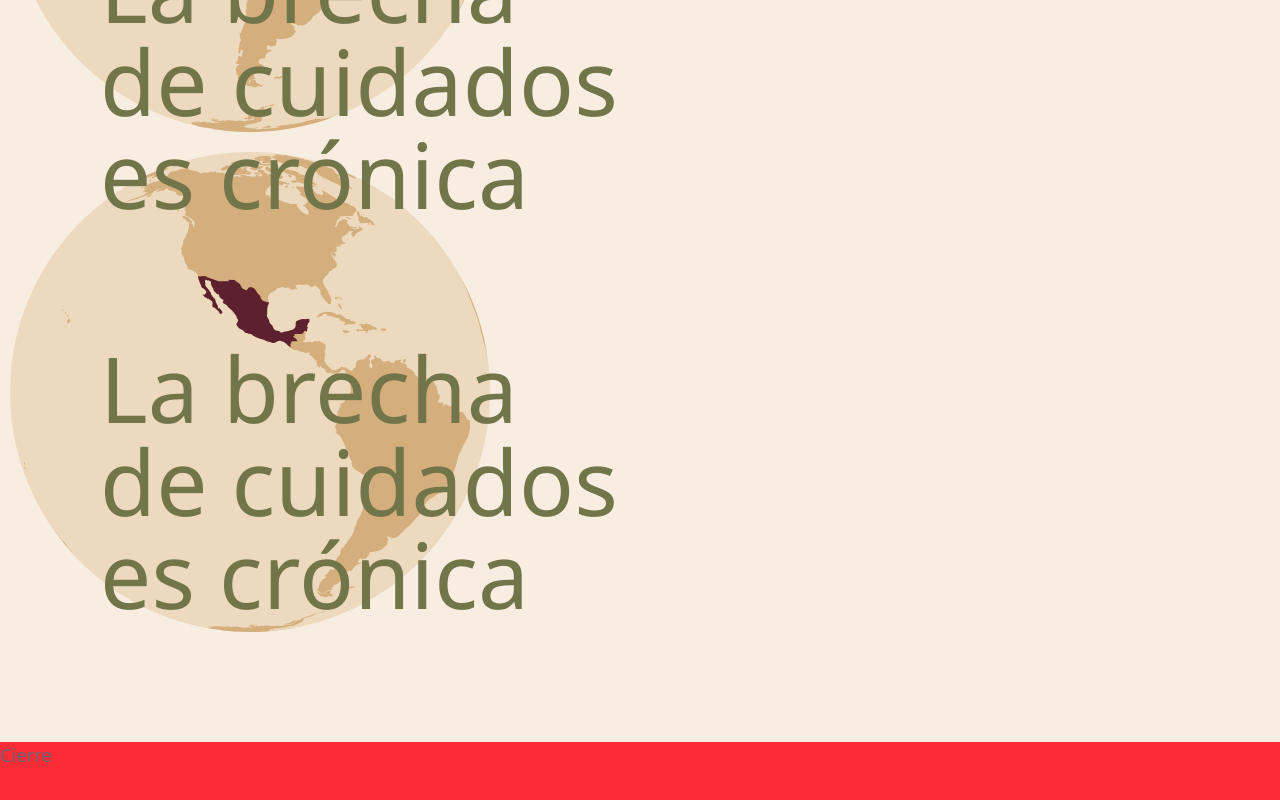
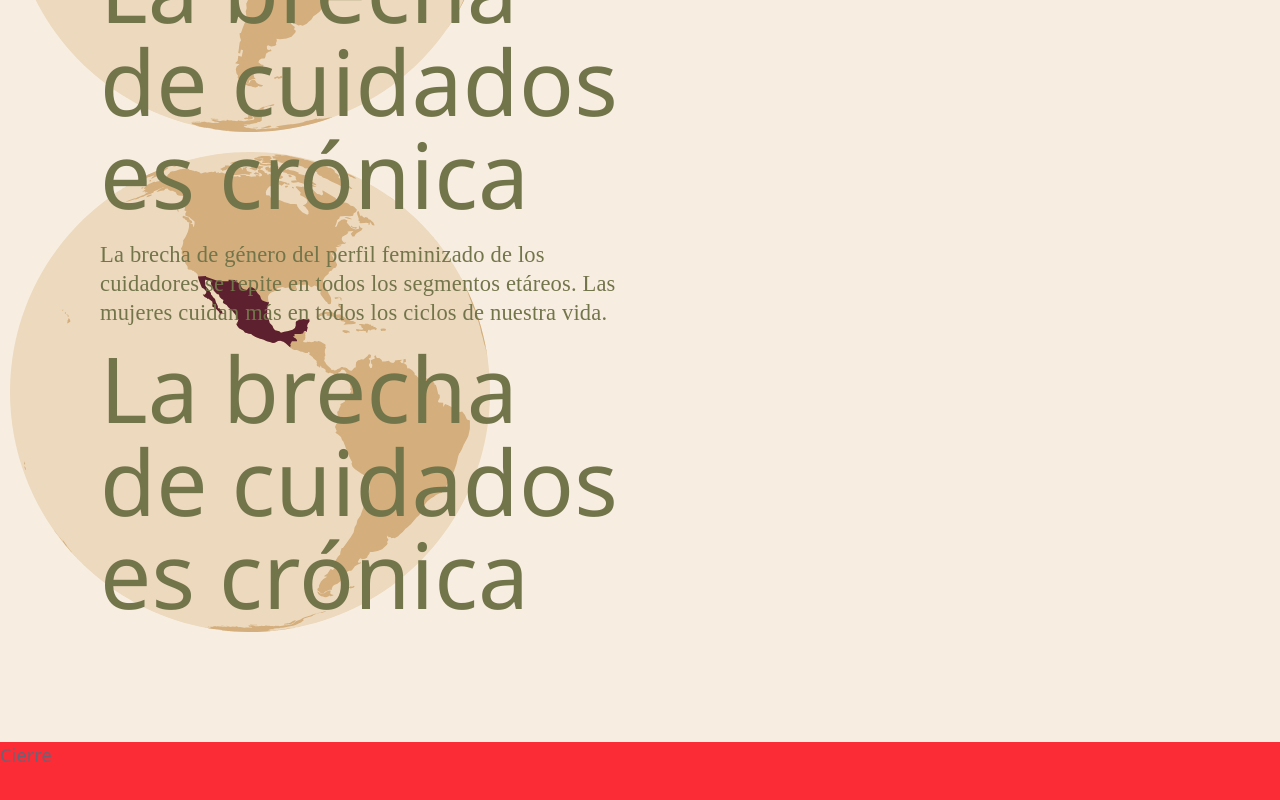
Before and after one commit to dataista-studio/cuidados-circulares, a React (Vite) app: page / in a window 1280 px wide. Shown: the part 4058-4858 px from the top of the page. Built offline with nearby package versions, Linux system fonts and the light colour scheme; a web font is replaced by a local one.

Commit message:
add paragraph

```diff
--- a/src/screens/SeccionV.jsx
+++ b/src/screens/SeccionV.jsx
@@ -1,12 +1,16 @@
-import Title from "./seccionV/Title"
+import Title from "./seccionV/Title";
+import Paragraph from "./seccionV/Paragraph";
+
+const title = "La brecha de cuidados es crónica";
+const paragraphText = "La brecha de género del perfil feminizado de los cuidadores se repite en todos los segmentos etáreos. Las mujeres cuidan más en todos los ciclos de nuestra vida.";
 
 export default function SeccionV() {
     return (
         <div className="w-screen h-screen bg-crema ">
             <div className="max-w-[1080px] flex flex-col mx-auto h-screen">
                 <div className="w-[48%] h-screen">
-                    <Title title={"La brecha de cuidados es crónica"} />
-
+                    <Title title={title} />
+                    <Paragraph paragraph={paragraphText} />
                 </div>
                 <div className="w-[48%] h-screen">
                     <Title title={"La brecha de cuidados es crónica"} />
--- /dev/null
+++ b/src/screens/seccionV/Paragraph.jsx
@@ -0,0 +1,7 @@
+export default function Paragraph({ paragraph }) {
+    return (
+        <p className="text-[30px] text-verde-oscuro font-serif leading-[29px] font-normal">
+            <sup>{paragraph}</sup>
+        </p>
+    )
+};
--- a/src/screens/seccionV/Title.jsx
+++ b/src/screens/seccionV/Title.jsx
@@ -1,6 +1,6 @@
 export default function Title({ title }) {
     return (
-        <h2 className="text-[91px] text-verde-oscuro font-heading leading-[93px]">
+        <h2 className="text-[91px] text-verde-oscuro font-heading leading-[93px] font-normal mb-[27px]">
             {title}
         </h2>
     )
```
